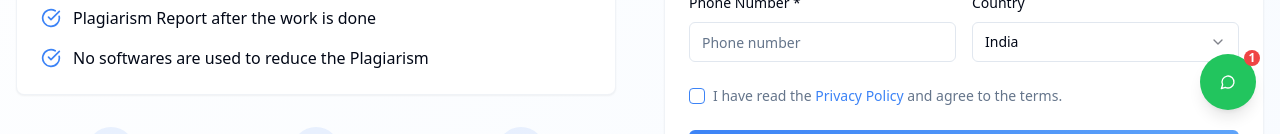
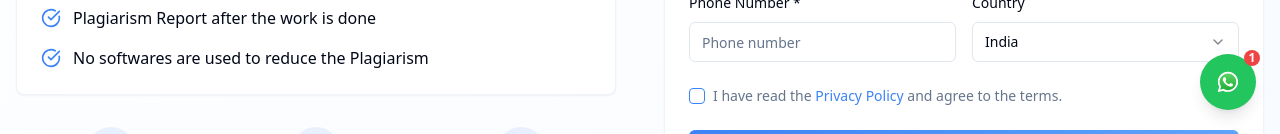
Before and after one commit to grey123341/theme-swap-website-clone, a React (Vite) app: page / in a window 1280 px wide. Shown: the part 666-800 px from the top of the page. Built offline with nearby package versions, Linux system fonts and the light colour scheme.

Commit message:
Change WhatsApp widget icon
Update the WhatsApp widget to use the original WhatsApp icon.

```diff
--- a/src/components/WhatsAppWidget.tsx
+++ b/src/components/WhatsAppWidget.tsx
@@ -1,7 +1,8 @@
 import { useEffect, useState } from "react";
-import { MessageCircle, X, Phone } from "lucide-react";
+import { X, Phone } from "lucide-react";
 import { Button } from "@/components/ui/button";
 import { Card, CardContent } from "@/components/ui/card";
+import whatsappIcon from "@/assets/whatsapp-icon.svg";
 
 const WhatsAppWidget = () => {
   const [isOpen, setIsOpen] = useState(false);
@@ -33,8 +34,8 @@ const WhatsAppWidget = () => {
                 {/* Header */}
                 <div className="flex items-center justify-between mb-4">
                   <div className="flex items-center gap-3">
-                    <div className="w-12 h-12 bg-green-500 rounded-full flex items-center justify-center">
-                      <MessageCircle className="w-6 h-6 text-white" />
+                    <div className="w-12 h-12 bg-white rounded-full flex items-center justify-center p-2">
+                      <img src={whatsappIcon} alt="WhatsApp" className="w-full h-full" />
                     </div>
                     <div>
                       <h3 className="font-semibold text-foreground">Research Assistant</h3>
@@ -76,7 +77,7 @@ const WhatsAppWidget = () => {
                     onClick={openWhatsApp}
                     className="w-full bg-green-500 hover:bg-green-600 text-white"
                   >
-                    <MessageCircle className="w-4 h-4 mr-2" />
+                    <img src={whatsappIcon} alt="WhatsApp" className="w-4 h-4 mr-2" />
                     Start WhatsApp Chat
                   </Button>
                   <Button
@@ -98,7 +99,7 @@ const WhatsAppWidget = () => {
             className={`relative w-14 h-14 rounded-full bg-green-500 hover:bg-green-600 text-white shadow-lg hover:shadow-xl transition-all duration-300 ${bounce ? "animate-bounce" : ""}`}
             size="icon"
           >
-            {isOpen ? <X className="w-6 h-6" /> : <MessageCircle className="w-6 h-6" />}
+            {isOpen ? <X className="w-6 h-6" /> : <img src={whatsappIcon} alt="WhatsApp" className="w-6 h-6" />}
             {!isOpen && (
               <div className="absolute -top-1 -right-1 w-4 h-4 bg-red-500 rounded-full flex items-center justify-center">
                 <span className="text-xs text-white font-bold">1</span>
```
Also changed, not shown: src/assets/whatsapp-icon.svg (added).
